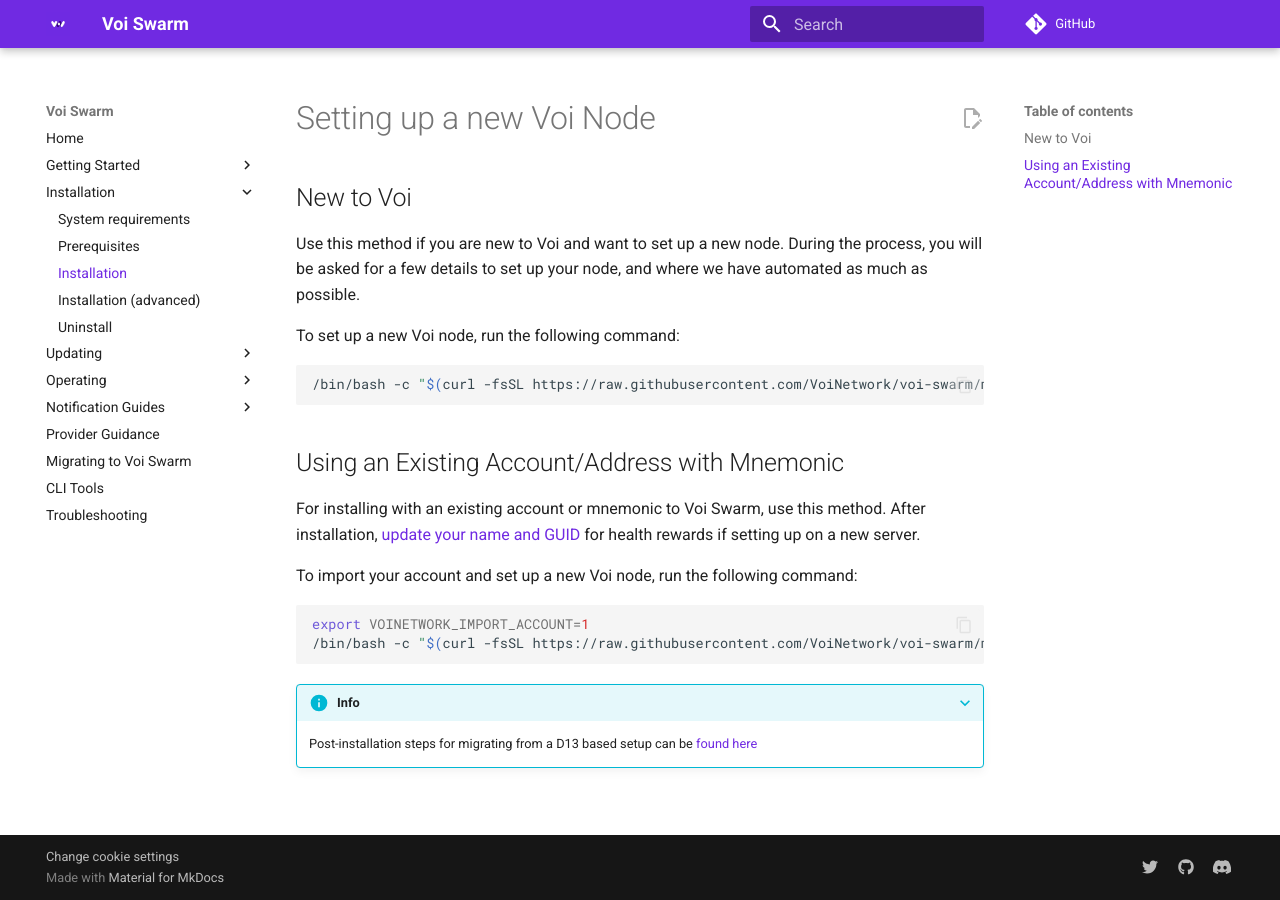
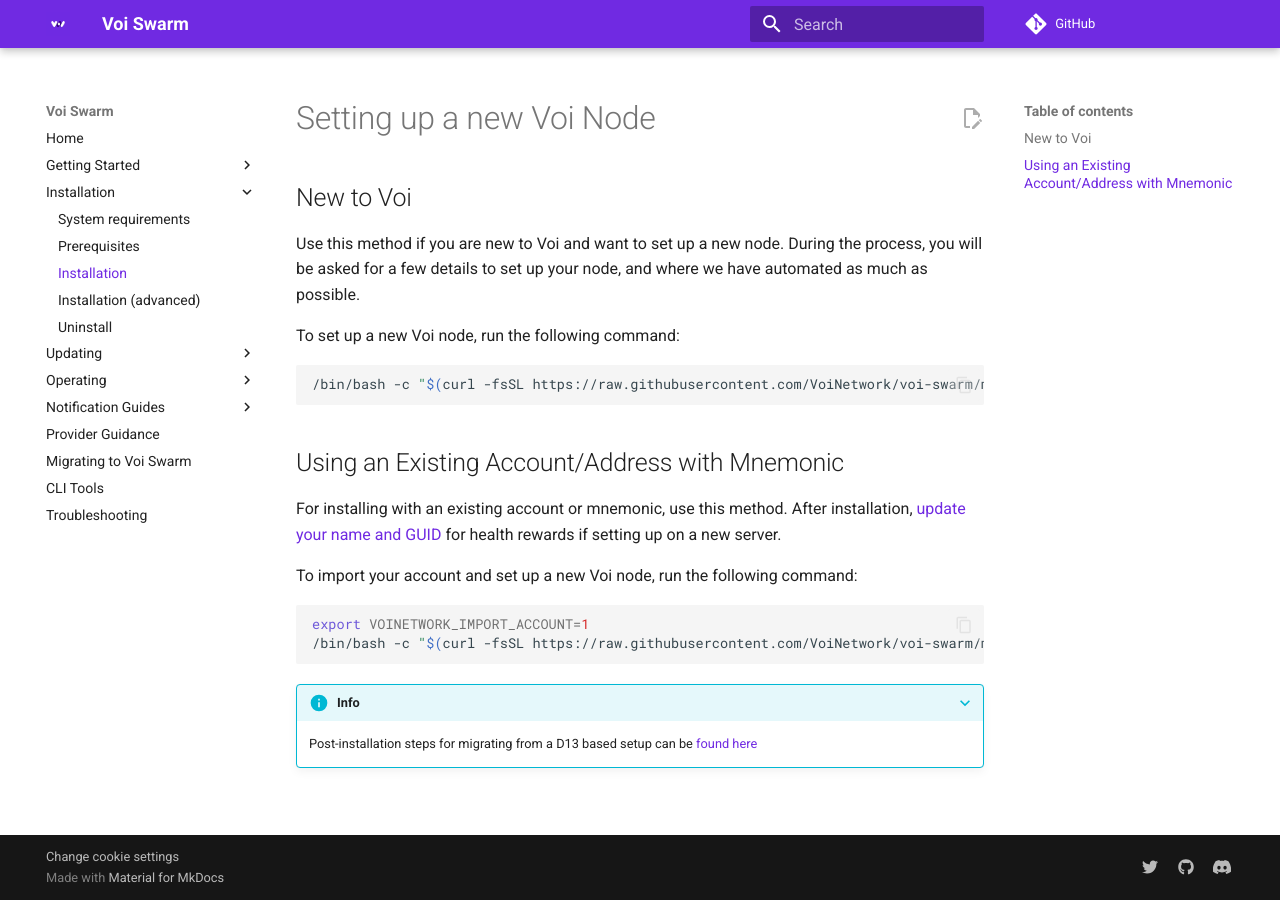
Before and after one commit to VoiNetwork/voi-swarm, an MkDocs documentation site: the page built from docs/installation/installation.md, in a window 1280 px wide. Built offline with MkDocs 1.6.1 and Material for MkDocs 9.7.7, drawn with Linux system fonts in a browser that asks for light colours; comment, search, counter and statistics services are not loaded.

Commit message:
Fix typographical error

```diff
--- a/docs/installation/installation.md
+++ b/docs/installation/installation.md
@@ -14,7 +14,7 @@
 
 ## Using an Existing Account/Address with Mnemonic
 
-For installing with an existing account or mnemonic to Voi Swarm, use this method.
+For installing with an existing account or mnemonic, use this method.
 After installation, [update your name and GUID](../../updating/telemetry/#getting-your-telemetry-status)
 for health rewards if setting up on a new server.
 
```
